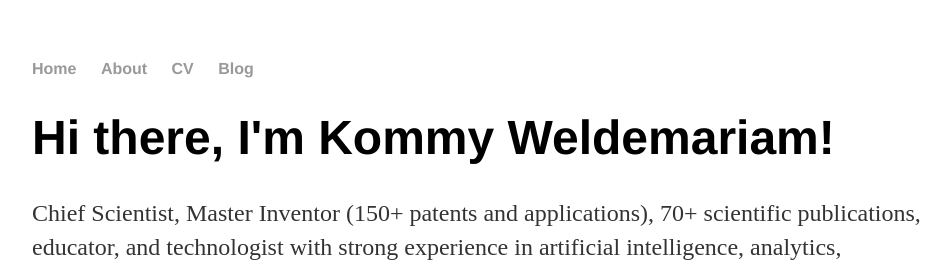
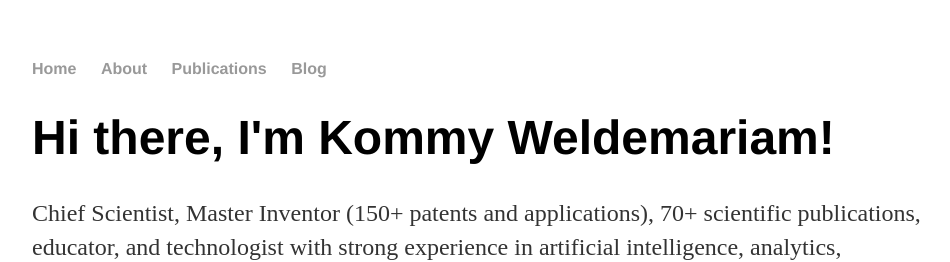
Before and after one commit to komminist/komminist.github.io, a Jekyll site: the page built from index.html, in a window 1280 px wide. Shown: the top 262 px of the page, without its empty margins (160-1110 px from the left). Built offline with Jekyll 4.4.1, drawn with Linux system fonts in a browser that asks for light colours.

Commit message:
Update default.html

```diff
--- a/_layouts/default.html
+++ b/_layouts/default.html
@@ -10,7 +10,7 @@
 	    		<ul>
 	        		<li><a href="/">Home</a></li>
 		        	<li><a href="/about">About</a></li>
-	        		<li><a href="/cv">CV</a></li>
+	        		<li><a href="/pub">Publications</a></li>
 	        		<li><a href="/blog">Blog</a></li>
 	    		</ul>
 			</nav>
```
